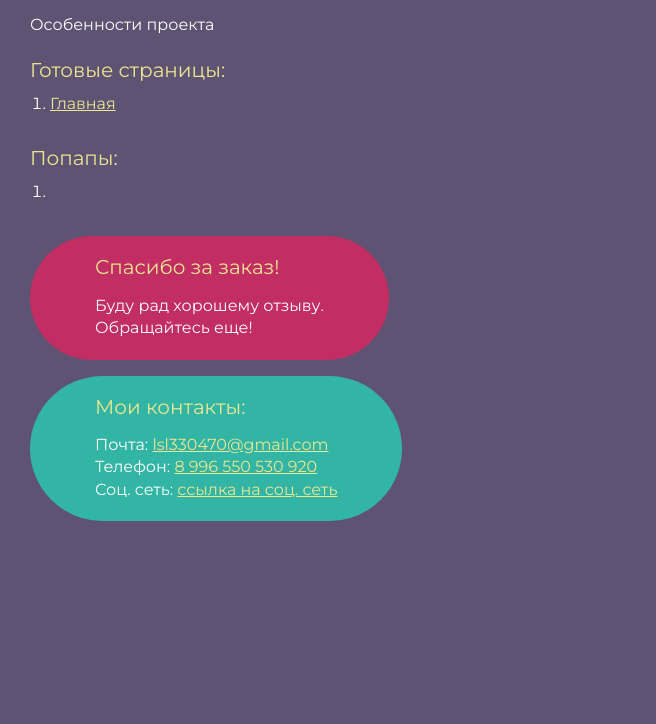
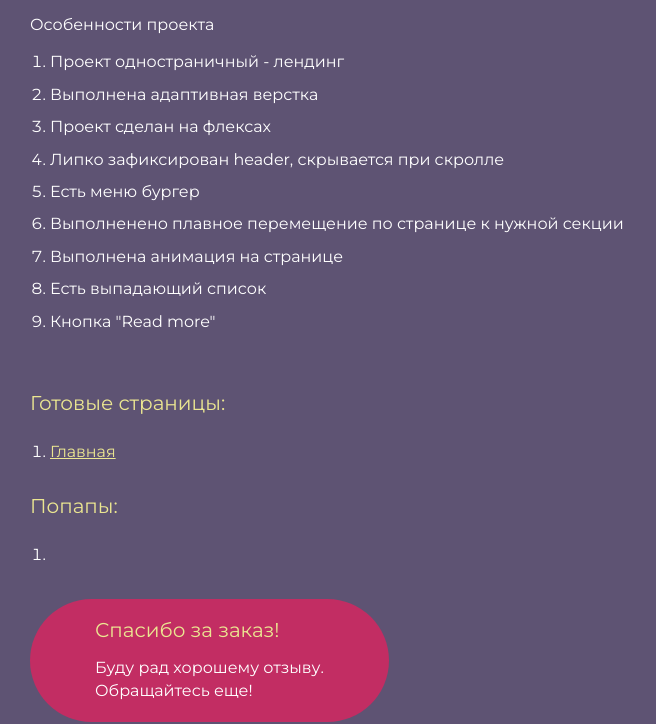
Before and after one commit to SergeiLSL/id-Studio, a website built with webpack: page src/index.html in a window 1280 px wide. Shown: the part 76-800 px from the top of the page, without its empty margins (0-656 px from the left). Built offline with nearby package versions, Linux system fonts and the light colour scheme.

Commit message:
finish 100%

```diff
--- a/src/index.html
+++ b/src/index.html
@@ -10,6 +10,17 @@
 			<h1>Верстка «Id Studio»</h1>
 			<div class="rootpage__info">
 				Особенности проекта
+            <ol class="rootpage__list">
+					<li>Проект одностраничный - лендинг</li>
+					<li>Выполнена адаптивная верстка</li>
+					<li>Проект сделан на флексах</li>
+					<li>Липко зафиксирован header, скрывается при скролле</li>
+					<li>Есть меню бургер</li>
+					<li>Выполненено плавное перемещение по странице к нужной секции</li>
+               <li>Выполнена анимация на странице</li>
+               <li>Есть выпадающий список</li>
+               <li>Кнопка "Read more"</li>
+				</ol>
 			</div>
 			<h2>Готовые страницы:</h2>
 			<ol class="rootpage__list">
@@ -117,10 +128,10 @@
 		}
 
 		.rootpage__list{
-			margin: 0px 0px 2.25rem 1.25rem;
+			margin: 15px 0px 2.25rem 1.25rem;
 		}
 		.rootpage__list li:not(:last-child){
-			margin: 0px 0px 15px 0px;
+			margin: 0px 0px 10px 0px;
 		}
 		.rootpage__contacts,
 		.rootpage__tnx{
```
